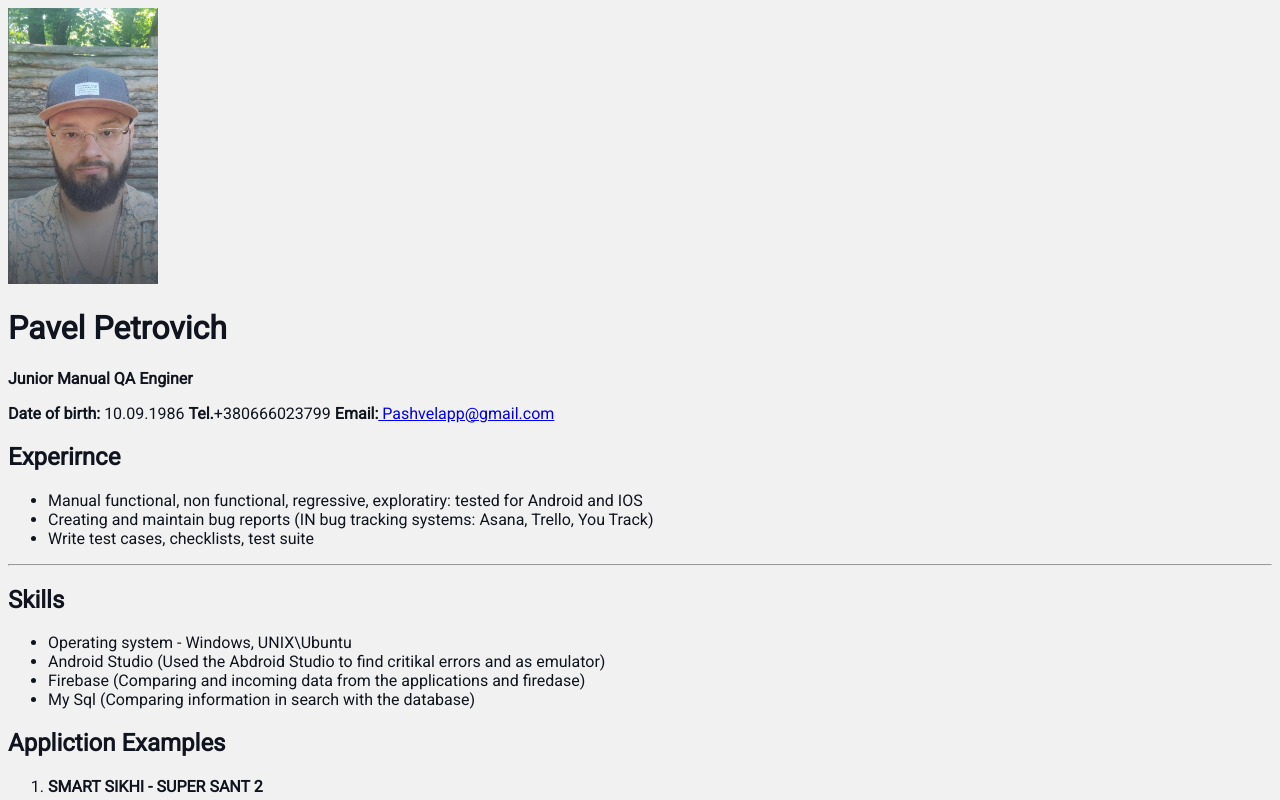
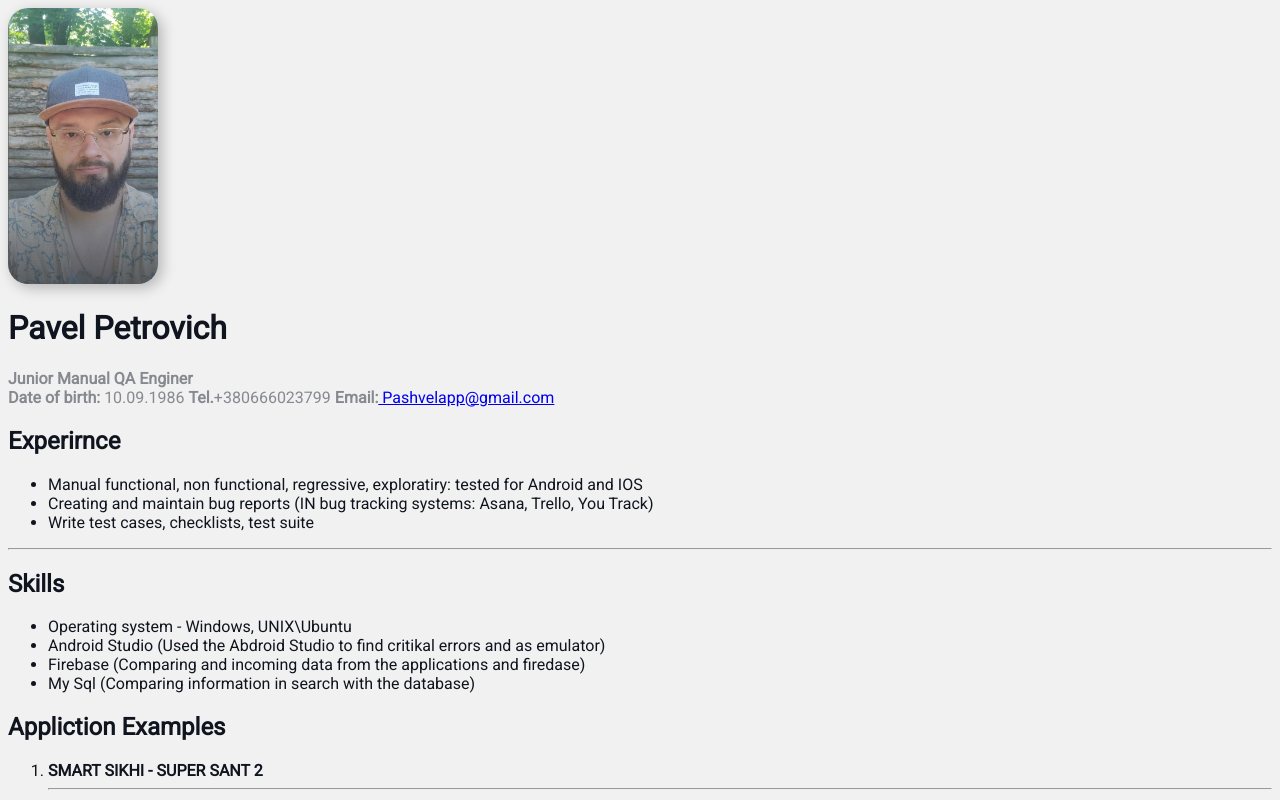
Before and after one commit to Pashvel/cv.-test.20.07.22, a plain HTML site: page index.html in a window 1280 px wide. Shown: the top 800 px of the page. Drawn offline with Linux system fonts and the light colour scheme.

Commit message:
Add files via upload

```diff
--- a/index.html
+++ b/index.html
@@ -6,10 +6,13 @@
     <link rel="stylesheet" href="styles.css">
 </head>
 <body>
-    <img src="Avatar.jpeg" width="150" alt="My Avatar)">
-    <h1>Pavel Petrovich</h1>
-    <p><strong>Junior Manual QA Enginer</strong></p>
-    <p><strong>Date of birth: </strong>10.09.1986 <strong>Tel.</strong>+380666023799 <strong>Email:</strong><a href="mailto:pashvelapp@gmail.com"target="blank"> Pashvelapp@gmail.com</a></p>
+    <div class="info">
+        <img src="Avatar.jpeg" alt="My Avatar)"
+        class="avatar">
+        <h1>Pavel Petrovich</h1>
+        <p><strong>Junior Manual QA Enginer</strong></p>
+        <p><strong>Date of birth: </strong>10.09.1986 <strong>Tel.</strong>+380666023799 <strong>Email:</strong><a href="mailto:pashvelapp@gmail.com"target="blank"> Pashvelapp@gmail.com</a></p>
+    </div>
 
     <h2>Experirnce</h2>
     <ul>
--- a/styles.css
+++ b/styles.css
@@ -12,3 +12,14 @@ body{
 
     /*font-family: ; */
 }
+
+.avatar{
+    width: 150px;
+    border-radius: 20px;
+    box-shadow: 4px 4px 14px rgba(0, 0, 0, 0.25)
+}
+
+.info p {
+    color: #86898f;
+    margin: 0;
+}
```
Also changed, not shown: 2 other files.
